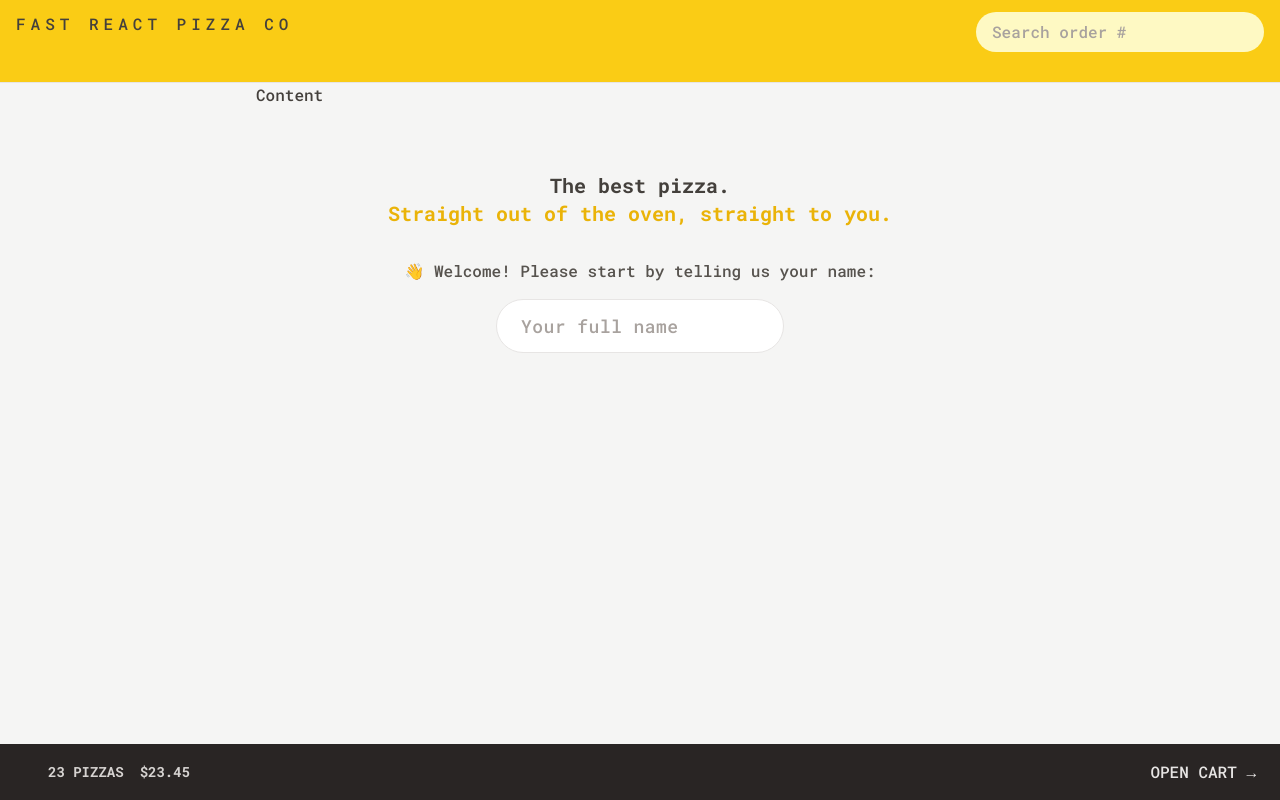
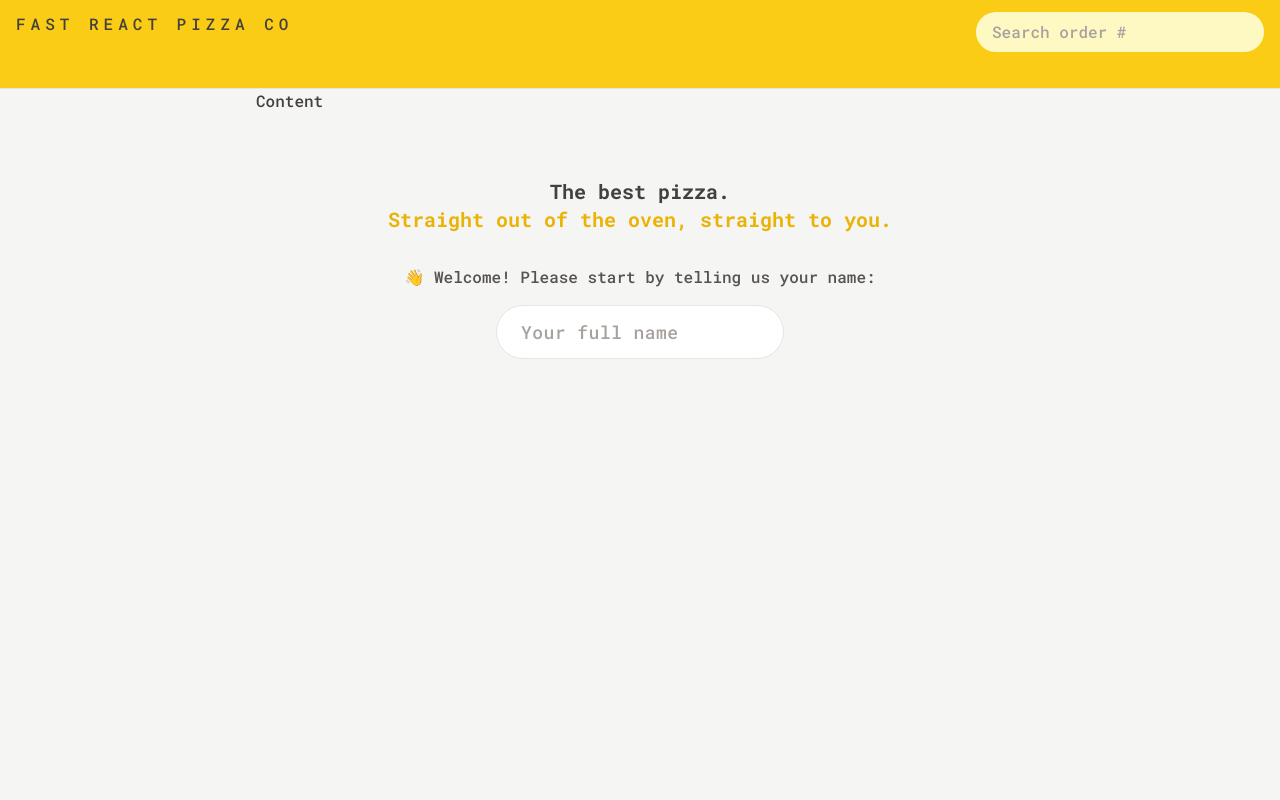
Before and after one commit to AshishCoreProject/fast-react-pizza, a React (Vite) app: page / in a window 1280 px wide. Built offline with nearby package versions, Linux system fonts and the light colour scheme.

Commit message:
Building the Cart Overview with redux selectors

```diff
--- a/src/features/cart/CartOverview.jsx
+++ b/src/features/cart/CartOverview.jsx
@@ -1,11 +1,18 @@
-import { Link } from "react-router-dom";
+import { useSelector } from 'react-redux';
+import { Link } from 'react-router-dom';
+import { getTotalCartPrice, getTotalCartQuantity } from './cartSlice';
 
 function CartOverview() {
+  const totalCartQuantity = useSelector(getTotalCartQuantity);
+  const totalCartPrice = useSelector(getTotalCartPrice);
+
+  if (!totalCartQuantity) return null;
+
   return (
-    <div className="bg-stone-800 p-4 md:text-base text-stone-200 sm:px-6 uppercase flex items-center justify-between">
-      <p className="space-x-4 text-stone-300 font-semibold text-sm sm:px-6">
-        <span>23 pizzas</span>
-        <span>$23.45</span>
+    <div className="flex items-center justify-between bg-stone-800 p-4 uppercase text-stone-200 sm:px-6 md:text-base">
+      <p className="space-x-4 text-sm font-semibold text-stone-300 sm:px-6">
+        <span>{totalCartQuantity}</span>
+        <span>${totalCartPrice}</span>
       </p>
       <Link to="/cart">Open cart &rarr;</Link>
     </div>
--- a/src/features/cart/cartSlice.js
+++ b/src/features/cart/cartSlice.js
@@ -2,15 +2,7 @@ import { createSlice } from '@reduxjs/toolkit';
 
 const initialState = {
   //   cart: [],
-  cart: [
-    {
-      pizzaId: 12,
-      name: 'Mediterrean',
-      quantity: 2,
-      unitPrice: 16,
-      totalPrice: 32,
-    },
-  ],
+  cart: [],
 };
 const cartSlice = createSlice({
   name: 'cart',
@@ -51,3 +43,11 @@ export const {
 } = cartSlice.actions;
 
 export default cartSlice.reducer;
+
+//This is redux selector function. These function start with get keyword .
+//These might cause a performance issue we can also use reselect library to optimize these types of function.
+export const getTotalCartQuantity = (state) =>
+  state.cart.cart.reduce((sum, item) => sum + item.quantity, 0);
+
+export const getTotalCartPrice = (state) =>
+  state.cart.cart.reduce((sum, item) => sum + item.totalPrice, 0);
--- a/src/features/menu/MenuItem.jsx
+++ b/src/features/menu/MenuItem.jsx
@@ -9,8 +9,6 @@ function MenuItem({ pizza }) {
   const dispatch = useDispatch();
 
   function handleToCart() {
-    console.log(id);
-    dispatch(addToItem(pizza));
     const newItem = {
       pizzaId: 12,
       name,
```
